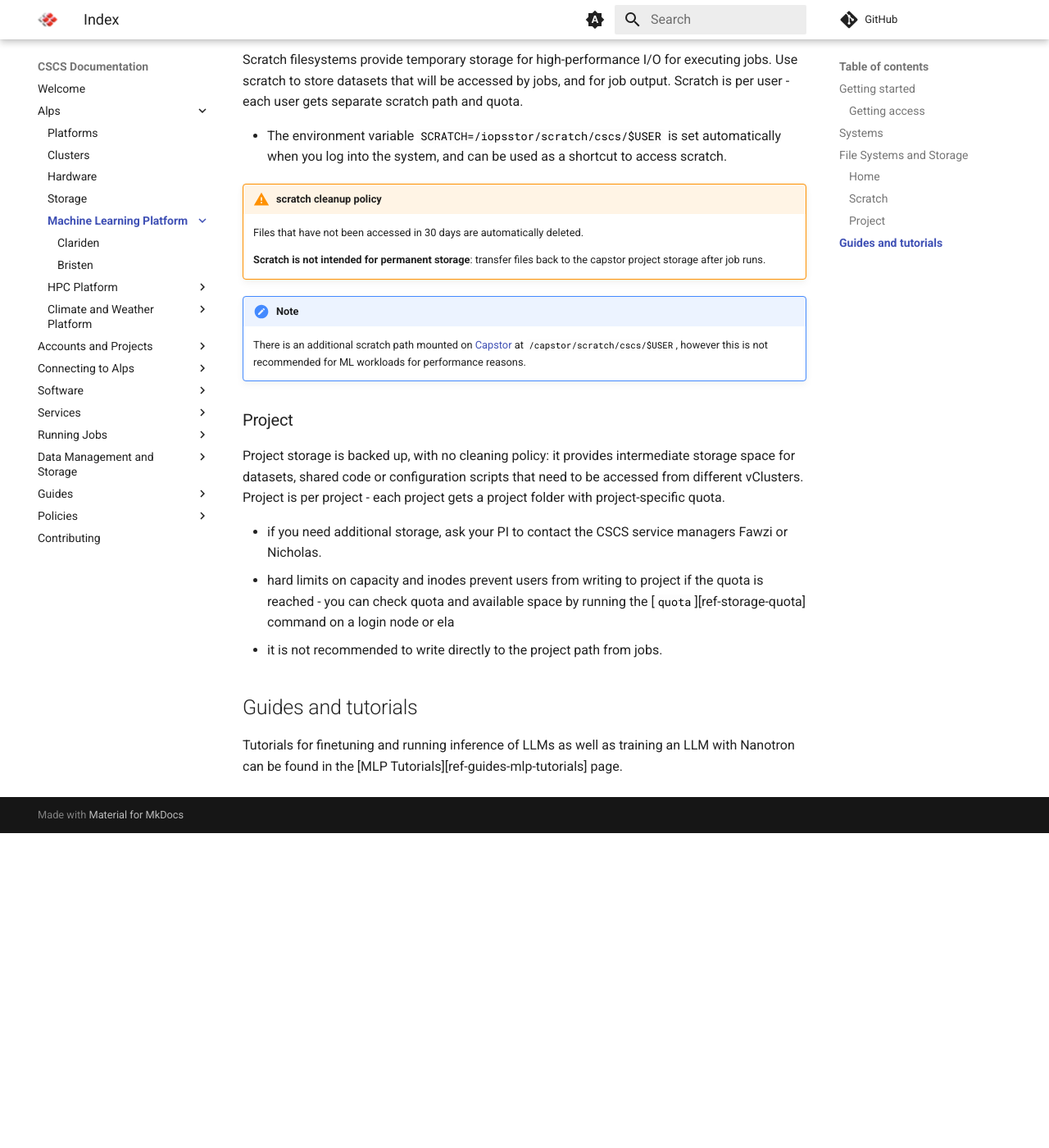
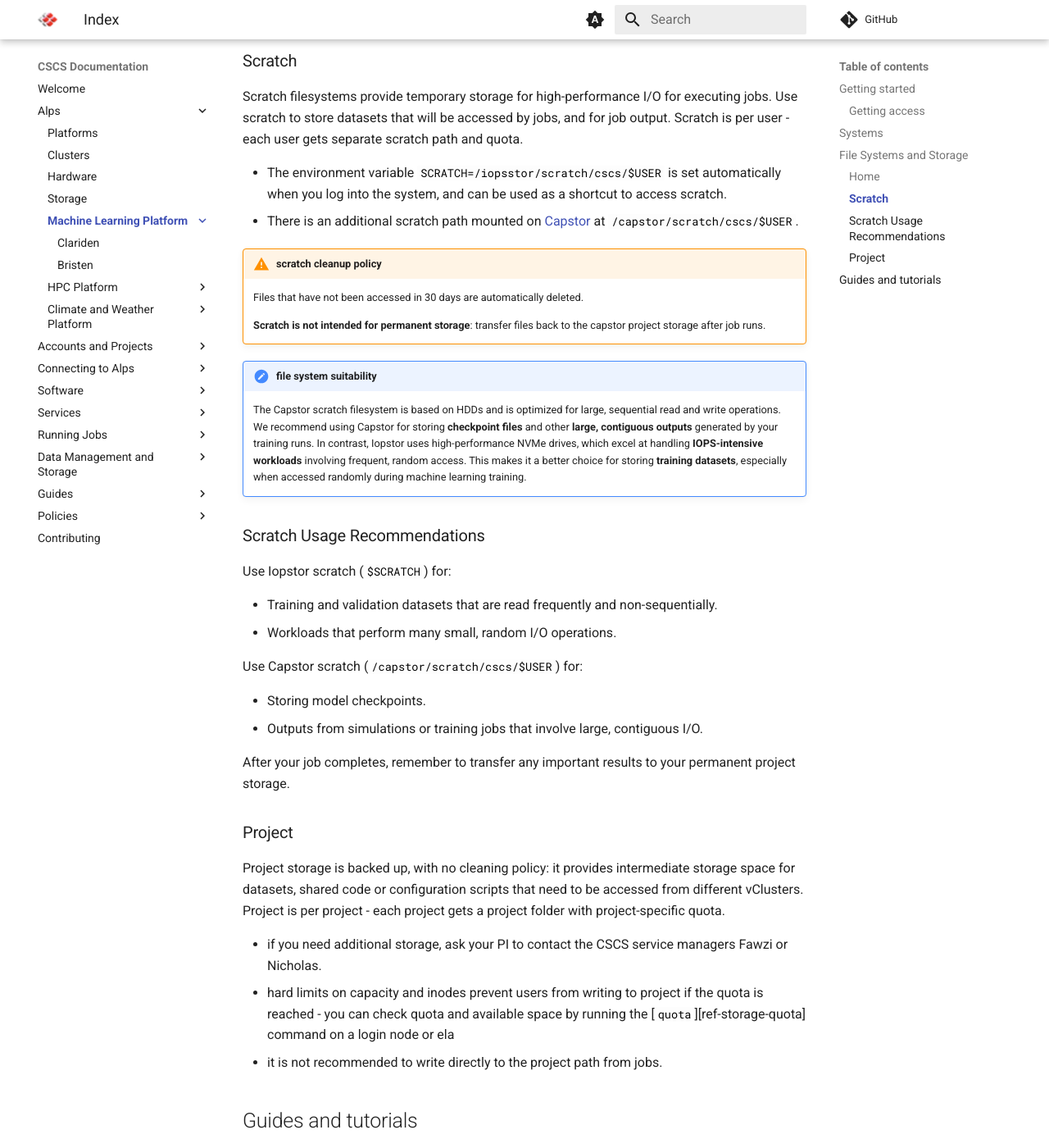
Before and after one commit to nickjbrowning/cscs-docs, an MkDocs documentation site: the page built from docs/platforms/mlp/index.md, in a window 1280 px wide and 1400 px high, scrolled down 1519 px. Shown: the whole window at 82% size. Built offline with MkDocs 1.6.1 and Material for MkDocs 9.7.7, drawn with Linux system fonts in a browser that asks for light colours; comment, search, counter and statistics services are not loaded; before the commit the page ends 2535 px from its top, so only the background shows below that; some of the changed text lies outside the part shown.

Commit message:
MLP storage advice (#145)

```diff
--- a/docs/platforms/mlp/index.md
+++ b/docs/platforms/mlp/index.md
@@ -35,8 +35,9 @@
 
 | type |mount | filesystem |
 | -- | -- | -- |
-| Home | /users/$USER | [VAST][ref-alps-vast] |
+| Home | `/users/$USER` | [VAST][ref-alps-vast] |
 | Scratch | `/iopsstor/scratch/cscs/$USER` | [Iopsstor][ref-alps-iopsstor] |
+|         | `/capstor/scratch/cscs/$USER` | [Capstor][ref-alps-capstor] |
 | Project | `/capstor/store/cscs/swissai/<project>` | [Capstor][ref-alps-capstor] |
 
 ### Home
@@ -51,14 +52,31 @@
 Scratch is per user - each user gets separate scratch path and quota.
 
 * The environment variable `SCRATCH=/iopsstor/scratch/cscs/$USER` is set automatically when you log into the system, and can be used as a shortcut to access scratch.
+* There is an additional scratch path mounted on [Capstor][ref-alps-capstor] at `/capstor/scratch/cscs/$USER`.
 
 !!! warning "scratch cleanup policy"
     Files that have not been accessed in 30 days are automatically deleted.
 
     **Scratch is not intended for permanent storage**: transfer files back to the capstor project storage after job runs.
 
-!!! note
-    There is an additional scratch path mounted on [Capstor][ref-alps-capstor] at `/capstor/scratch/cscs/$USER`, however this is not recommended for ML workloads for performance reasons.
+!!! note "file system suitability"
+    The Capstor scratch filesystem is based on HDDs and is optimized for large, sequential read and write operations.
+    We recommend using Capstor for storing **checkpoint files** and other **large, contiguous outputs** generated by your training runs.
+    In contrast, Iopstor uses high-performance NVMe drives, which excel at handling **IOPS-intensive workloads** involving frequent, random access. This makes it a better choice for storing **training datasets**, especially when accessed randomly during machine learning training.
+
+### Scratch Usage Recommendations
+
+Use Iopstor scratch (`$SCRATCH`) for:
+
+* Training and validation datasets that are read frequently and non-sequentially.
+* Workloads that perform many small, random I/O operations.
+
+Use Capstor scratch (`/capstor/scratch/cscs/$USER`) for:
+
+* Storing model checkpoints.
+* Outputs from simulations or training jobs that involve large, contiguous I/O.
+
+After your job completes, remember to transfer any important results to your permanent project storage.
 
 ### Project
 
```
